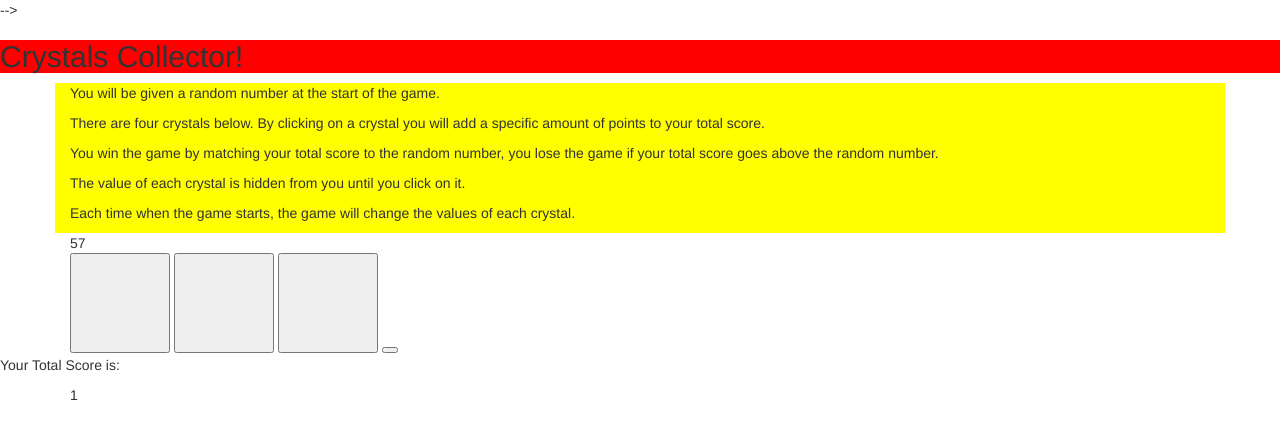
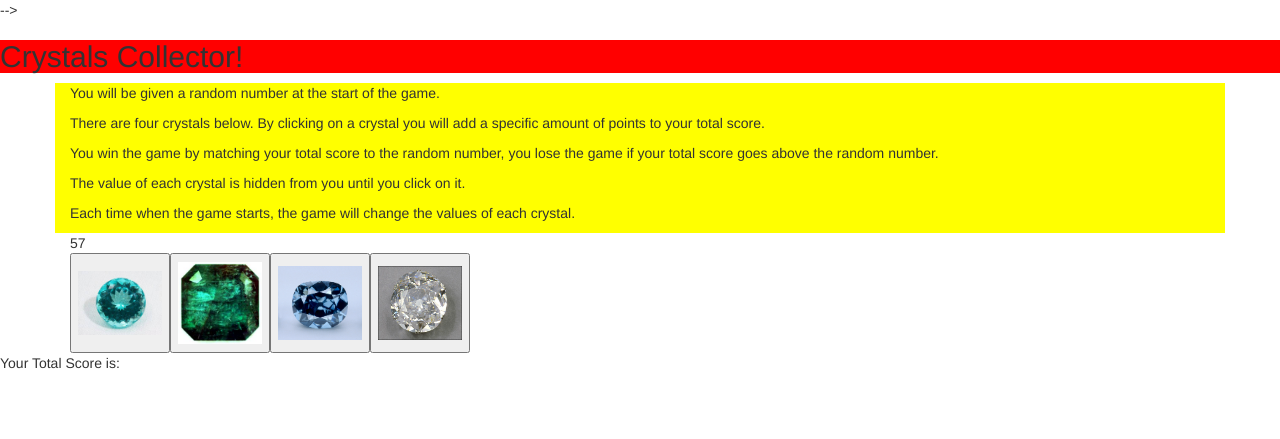
Before and after one commit to catcrooke/Crystals-Collector-Game, a PHP site: page / in a window 1280 px wide. Shown: the top 439 px of the page. Run offline with PHP 8.4, Linux system fonts and the light colour scheme.

Commit message:
file update- css, js, html

```diff
--- a/assets/css/style.css
+++ b/assets/css/style.css
@@ -7,11 +7,20 @@
 	background-color: yellow;
 }
 
+.jewel {
+	float: left;
+	display: block;
+}
+
 /*set the size of the buttons (or attempt to set their size)*/
 #jewelOne,
 #jewelTwo,
 #jewelThree,
-#JewelFour {
+#jewelFour {
 	height: 100px;
 	width: 100px;
 }
+
+button img {
+	width: 100%;
+}
--- a/assets/javascript/game.js
+++ b/assets/javascript/game.js
@@ -1,17 +1,13 @@
-// A page can't be manipulated safely until the document is "ready."
-// jQuery detects this with a document.ready function
 
-$( document ).ready(function() {
-    console.log( "ready!" );
 
 // at the start of the game, there's a randomly generated number that
 // appears in the computerGeneratedNumber div- it will be a number between 19-120
 
+// variables for the computer generated number
 var minNumberComputer = 19;
 var maxNumberComputer = 120;
 
-randomNumberFromRangeComputer(minNumberComputer, maxNumberComputer);
-
+// function to produce the random computer number
 function randomNumberFromRangeComputer(min, max)
 {
     var randomNumberComputer = Math.floor(Math.random()*(max-min+1)+min);
@@ -19,25 +15,38 @@
     document.getElementById('computerGeneratedNumber').innerHTML = randomNumberComputer;
 }
 
+// calling that function
+randomNumberFromRangeComputer(minNumberComputer, maxNumberComputer);
+
 // four crystal button divs(jewelOne, jewelTwo, jewelThree, jewelFour)
 // each represent a random value b/w 1-12, but the value is not displayed
 // which is reset to a new random value at the start of the game, but stays
  // the same during the game
 
+// setting the variables for the first jewel value
 var minNumberJewel = 1;
 var maxNumberJewel = 12;
 
-randomNumberFromRangejewelOne(minNumberJewel, maxNumberJewel);
+// function to create the random number to be used throughout game
+function randomNumberFromRangejewel(min, max) {
+	var randomNumber = Math.floor(Math.random()*(max-min+1)+min);
+	return randomNumber;
 
-function randomNumberFromRangejewelOne(min, max) {
-	var randomNumberJewelOne = Math.floor(Math.random()*(max-min+1)+min);
-    console.log(randomNumberJewelOne);
-    document.getElementById('totalScore').innerHTML = randomNumberJewelOne;
 }
 
-// each time one of the jewelbutton is clicked, the value assigned
+// calling that random number jewel function
+
+var jewelOne = randomNumberFromRangejewel(minNumberJewel, maxNumberJewel);
+var jewelTwo = randomNumberFromRangejewel(minNumberJewel, maxNumberJewel);
+var jewelThree = randomNumberFromRangejewel(minNumberJewel, maxNumberJewel);
+var jewelFour = randomNumberFromRangejewel(minNumberJewel, maxNumberJewel);
+
+// each time a jewelbutton is clicked, the value assigned
 // to that jewel is added to the total contained in the totalScore div. Every click
 // adds more points.
+function addToTotalScore() {
+
+}
 
 //  Win occurs when totalScore = computerGeneratedNumber.
 // If there is a win, the 'message' div updates to read "You win!" and
@@ -51,4 +60,23 @@
 // jewel has a new value, and totalScore
 
 
+$( document ).ready(function() {
+    console.log( "ready!" );
+
+    $("#jewelOne").on("click", function (){
+    	console.log("jewelOneclicked");
+    });
+
+    $("#jewelTwo").on("click", function (){
+    console.log("jewelTwoClicked");
+	});
+
+    $("#jewelThree").on("click", function (){
+    console.log("jewelThreeClicked");
+	});
+
+   $("#jewelFour").on("click", function (){
+    console.log("jewelFourClicked");
+	});
+
 });
--- a/index.html
+++ b/index.html
@@ -46,11 +46,11 @@
 
 <!-- div jewelContainer -->
 <div id='jewelContainer' class='container'>
-	<button id='jewelOne'><!-- <img src='assets/images/elbaite.jpg' alt='Jewel 1'> -->
+	<button class='jewel' id='jewelOne'><img src='assets/images/elbaite.jpg' alt='Jewel 1'>
 	</button>
-	<button id='jewelTwo'></button>
-	<button id='jewelThree'></button>
-	<button id='jewelFour'></button>
+	<button class='jewel' id='jewelTwo'><img src='assets/images/emerald.jpg' alt='Jewel 2'></button>
+	<button class='jewel' id='jewelThree'><img src='assets/images/hope.jpg' alt='Jewel 3'></button>
+	<button class='jewel' id='jewelFour'><img src='assets/images/kohinoor.png' alt='Jewel 4'></button>
 </div>
 
 <p>Your Total Score is:</p>
```
Also changed, not shown: assets/images/emerald.jpg (renamed from assets/images/emeraldlargesquare240.JPG), assets/images/hope.jpg (renamed from assets/images/hope_diamond.jpg), assets/images/kohinoor.png (renamed from assets/images/koh_i_noor-jpg.png).
